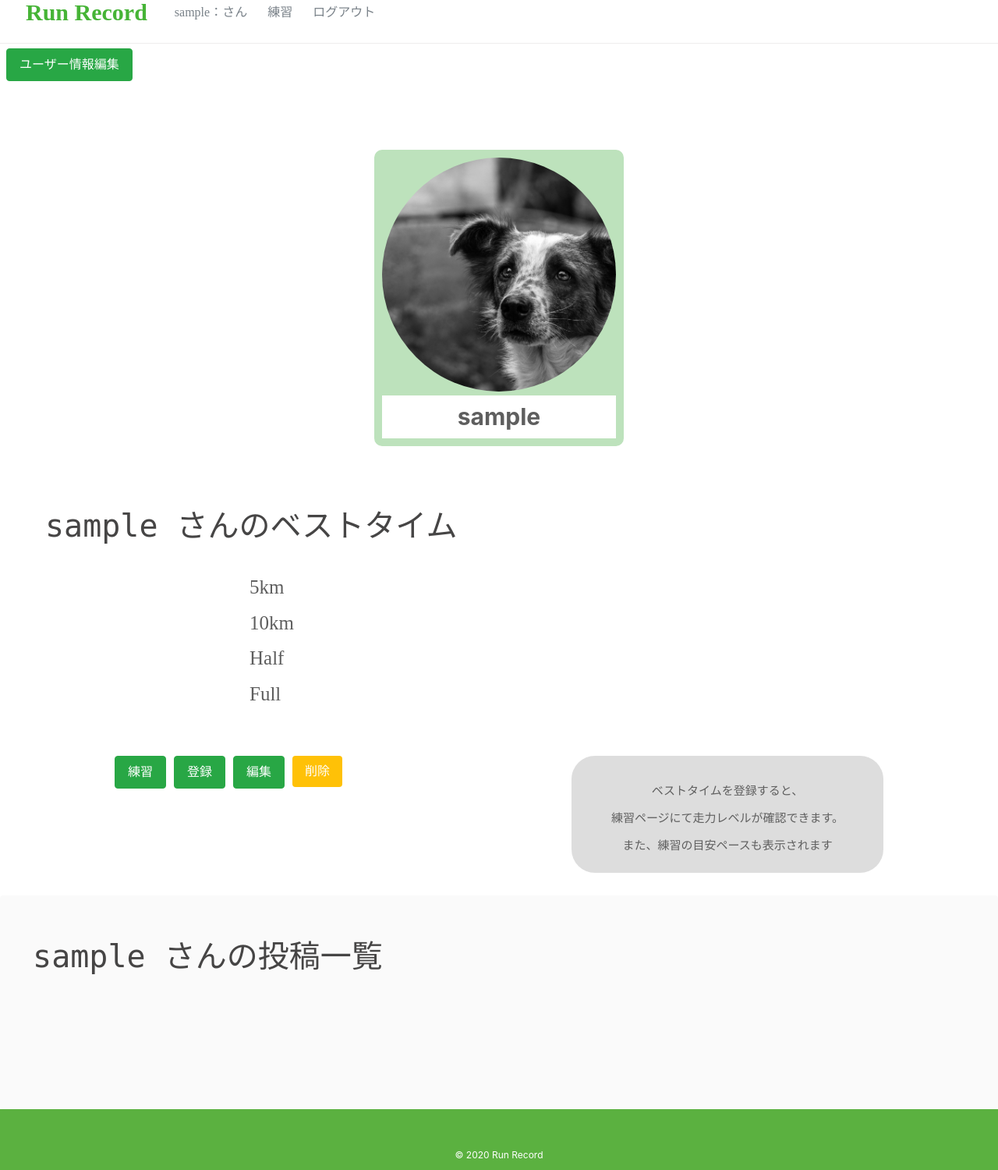
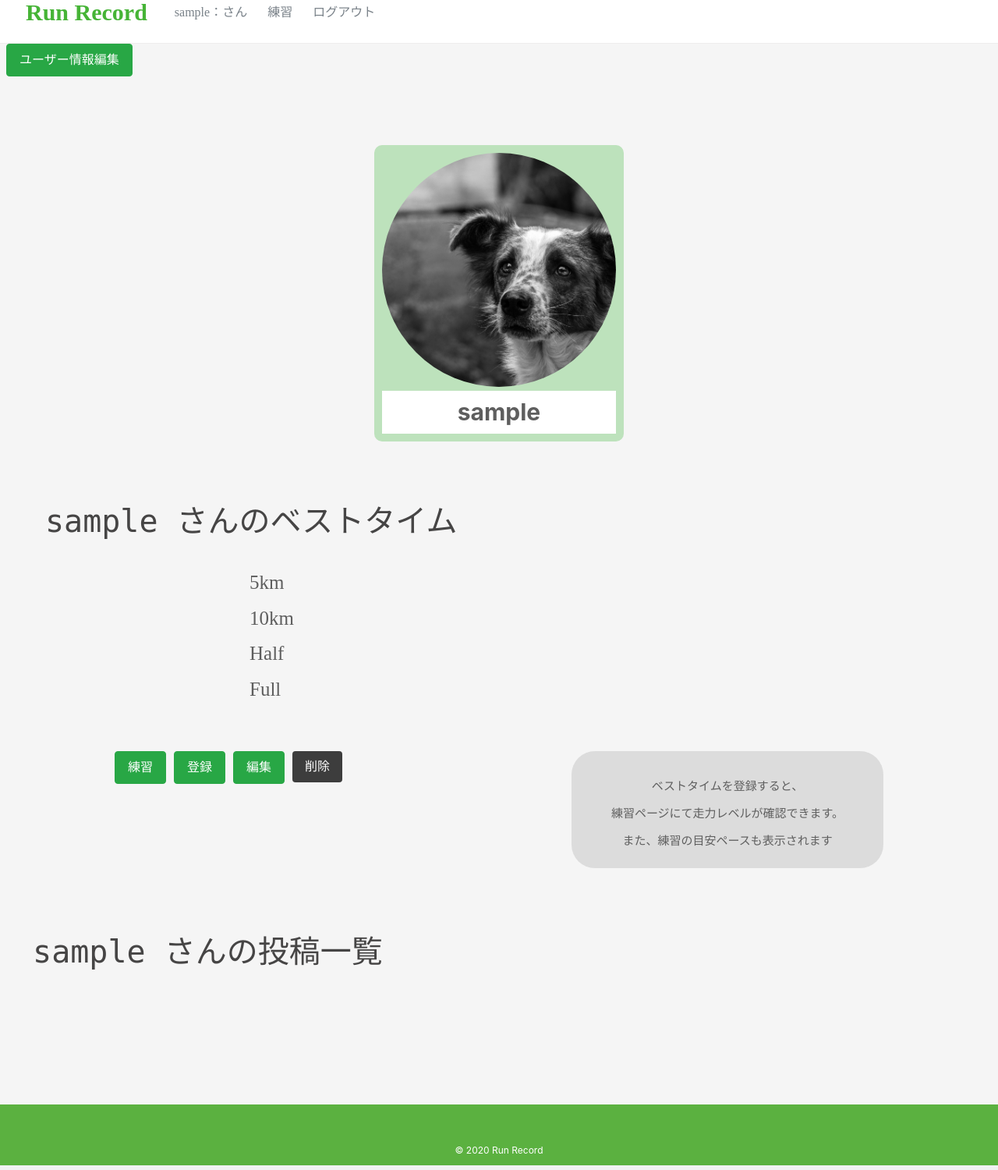
Before and after one commit to naoya221/run_r, a Rails app: page /users/1 in a window 1280 px wide. Shown: the part 24-1524 px from the top of the page at 78% size. Run offline with Rails 7, Linux system fonts and the light colour scheme; the visitor is signed in with stand-in values (Sample User, id 1); data that the repository does not hold is empty; style sheets or scripts are compiled from the project's sources; parts of the project's set-up code (start-up, migrations or seed data) failed here and were passed over; some libraries are stand-ins or nearby versions.

Commit message:
ユーザー詳細ページの配色変更

```diff
--- a/app/javascript/src/application.scss
+++ b/app/javascript/src/application.scss
@@ -219,7 +219,7 @@ footer {
 }
 
 .tweet-index-place {
-  background-color: rgb(54, 54, 53);
+  background-color: rgb(107, 107, 107);
   display: inline-block;
   padding: 10px 30px 5px 30px;
   font-weight: bold;
@@ -381,18 +381,9 @@ footer {
 
 // ユーザー詳細ページ
 
-
-.user-middle-container {
-  background-color: rgb(224, 226, 223);
-}
-
-.user-bottom-container {
-  background-color:  rgb(250, 250, 250);
-}
-
-.user-top-content {
-  background-color:  rgb(255, 255, 255);
-  padding-top: 30px;
+.user-content {
+  background-color:  rgb(245, 245, 245);
+  margin-top: 80px;
 }
 
 .user-profile {
@@ -455,6 +446,11 @@ footer {
 
 .user-show-btn {
   margin: 5px;
+}
+
+.user-show-delete-btn {
+  background-color: rgb(61, 61, 61);
+  border: gray;
 }
 
 .mini-group {
--- a/app/views/users/show.html.erb
+++ b/app/views/users/show.html.erb
@@ -1,4 +1,4 @@
-<div class="user-top-content mt-5">
+<div class="user-content">
 
     <%= render 'render/notifications' %>
 
@@ -27,11 +27,7 @@
         </div>
     </div>
 
-    <br><br>
-
-</div>
-
-<br>
+    <br><br><br>
 
     <div class="titles ml-5">
         <%= "#{@user.nickname} さんのベストタイム" %>
@@ -108,7 +104,7 @@
 
                 <div class="user-show-btn">
                     <%= link_to edit_record_path do %>
-                    <button type="button" class="btn btn-success bg-warning border-none text-white nav-link">削除</button>
+                        <button type="button" class="btn text-white nav-link user-show-delete-btn link">削除</button>
                     <% end %>
                 </div>
 
@@ -141,3 +137,4 @@
         <br>
 
     </div>
+</div>
```
Lines whose indentation alone changed are shown as unchanged.
